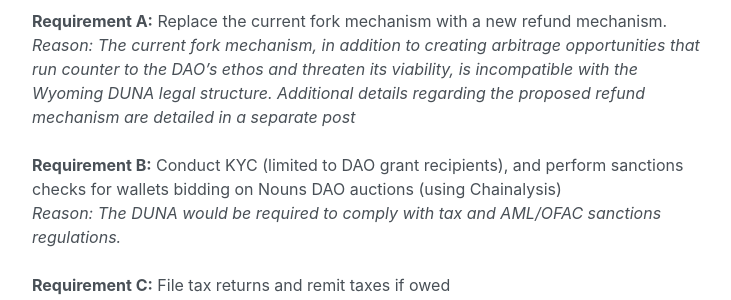
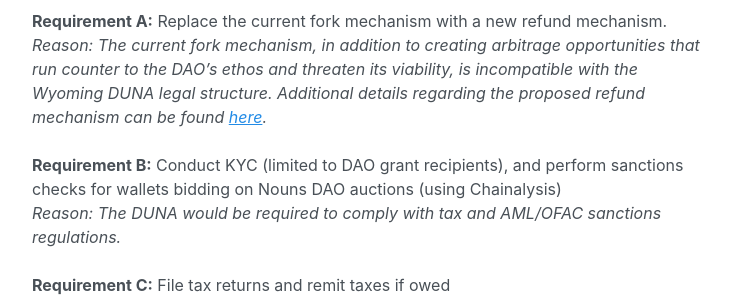
Before and after one commit to nounsDAO/foundation-blog, a Jekyll site: the page built from _posts/2024-09-06-duna.md, in a window 1280 px wide and 900 px high, scrolled down 1241 px. Shown: the part 225-525 px from the top of the window, without its empty margins (272-1003 px from the left). Built offline with Jekyll 4.4.1, drawn with Linux system fonts in a browser that asks for light colours.

Commit message:
added link to verbs post

```diff
--- a/_posts/2024-09-06-duna.md
+++ b/_posts/2024-09-06-duna.md
@@ -26,7 +26,7 @@ We believe that the above benefits could lead to increased interest in Nouns and
 Becoming a DUNA requires changes to how the DAO operates. DUNAs, like most other legal entity structures, have significant reporting and compliance obligations that must be met. The Nouns Foundation has been working with its advisors to determine how the DAO would have to be modified to comply with these obligations, as well as the ongoing expenses for the management and maintenance of this legal structure. Here are a few examples of our requirements under the DUNA structure and the reasons they exist:
 
 **Requirement A:** Replace the current fork mechanism with a new refund mechanism.
-<em>Reason: The current fork mechanism, in addition to creating arbitrage opportunities that run counter to the DAO's ethos and threaten its viability, is incompatible with the Wyoming DUNA legal structure. Additional details regarding the proposed refund mechanism are detailed in a separate post</em>
+<em>Reason: The current fork mechanism, in addition to creating arbitrage opportunities that run counter to the DAO's ethos and threaten its viability, is incompatible with the Wyoming DUNA legal structure. Additional details regarding the proposed refund mechanism can be found <a href="https://mirror.xyz/verbsteam.eth/jFi5T0aehwZws7Q6jdRn8xZmORu25TiyWz4G5LAHuaU">here</a>.</em>
 
 **Requirement B:** Conduct KYC (limited to DAO grant recipients), and perform sanctions checks for wallets bidding on Nouns DAO auctions (using Chainalysis)
 <em>Reason: The DUNA would be required to comply with tax and AML/OFAC sanctions regulations.</em>
```
Also changed, not shown: 8 other files.
